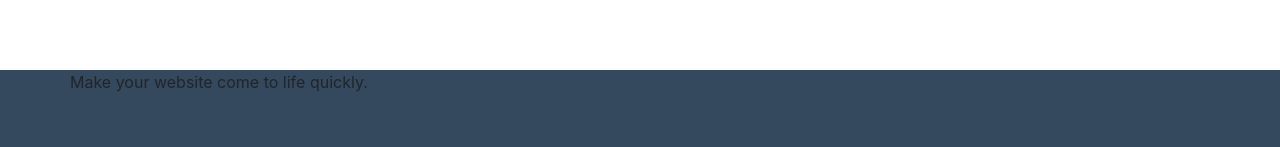
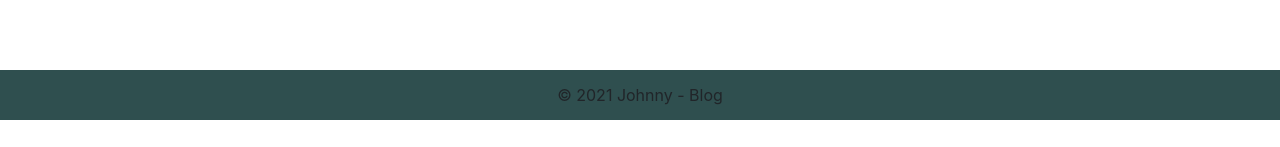
Before and after one commit to saiwas/saiwas.github.io, a Next.js app: page / in a window 1280 px wide. Shown: the part 1850-1997 px from the top of the page. After the commit the page ends 1970 px from the top, so only its background shows below. Built offline with nearby package versions, Linux system fonts and the light colour scheme; a web font is replaced by a local one.

Commit message:
Update colors

```diff
--- a/components/Layout/Footer/index.jsx
+++ b/components/Layout/Footer/index.jsx
@@ -1,12 +1,12 @@
 const Footer = () => {
     return (
-        <div className="footer-section section">
+        <div className="footer-section section pb-25 pt-25 gray-bg-2">
             <div className="container">
-                <div className="row">
-                    <div className="col-xs-12">
-                        <footer>Make your website come to life quickly.</footer>
+                <footer className="row" style={{ justifyContent: "center"}}>
+                    <div>
+                        © 2021 Johnny - Blog
                     </div>
-                </div>
+                </footer>
             </div>
         </div>
     )
--- a/components/Layout/StickyHeader/index.jsx
+++ b/components/Layout/StickyHeader/index.jsx
@@ -30,7 +30,7 @@ const StickyHeader = () => {
                     <div className="col-xs-12">
                         <div className="logo float-left">
                             <a className="logo" href="https://github.com/saiwas">
-                                <img style={{height: "75px", width: "75px", borderRadius: "35px"}} src="https://avatars2.githubusercontent.com/u/3829027?s=460&v=4" alt="avatars" />
+                                <img style={{borderRadius: "35px"}} src="https://avatars2.githubusercontent.com/u/3829027?s=460&v=4" alt="avatars" />
                             </a>
                         </div>
                         <div className="float-right">
--- a/styles/module.home.css
+++ b/styles/module.home.css
@@ -42,10 +42,6 @@
     line-height: 16px;
 }
 
-.logo {
-    padding: 0;
-}
-
 .hero-section.overlay::before {
     opacity: 0.5;
 }
--- a/styles/style.css
+++ b/styles/style.css
@@ -1019,18 +1019,18 @@ input:focus, textarea:focus {
   02. Header Section
 --------------------------------------*/
 .header-section {
-  background-color: transparent;
+  background-color: darkslategrey;
   left: 0;
   position: absolute;
   right: 0;
   padding: 10px 0;
   top: 0;
   z-index: 99999;
+  height: 70px;
 }
 .header-section.stick {
   -webkit-animation: 300ms ease-in-out 0s normal none 1 running fadeInDown;
   animation: 300ms ease-in-out 0s normal none 1 running fadeInDown;
-  background-color: #CCD1D1;
   -webkit-box-shadow: 0 0 3px rgba(0, 0, 0, 0.15);
   box-shadow: 0 0 3px rgba(0, 0, 0, 0.15);
   position: fixed;
@@ -1042,11 +1042,11 @@ input:focus, textarea:focus {
 
 /*-- Logo --*/
 .logo {
-  padding: 2px 0;
+  width: 4em;
 }
 .logo a {
   display: block;
-    position: relative;
+  position: relative;
 }
 
 .hero-section {
@@ -1180,8 +1180,10 @@ input:focus, textarea:focus {
 }
 
 .footer-section {
-  min-height: 5em;
-  background-color: #34495E;
+  background-color: darkslategrey;
+  height: 50px;
+  display: flex;
+  align-items: center;
 }
 
 .also-like  .demo-item .title {
```
